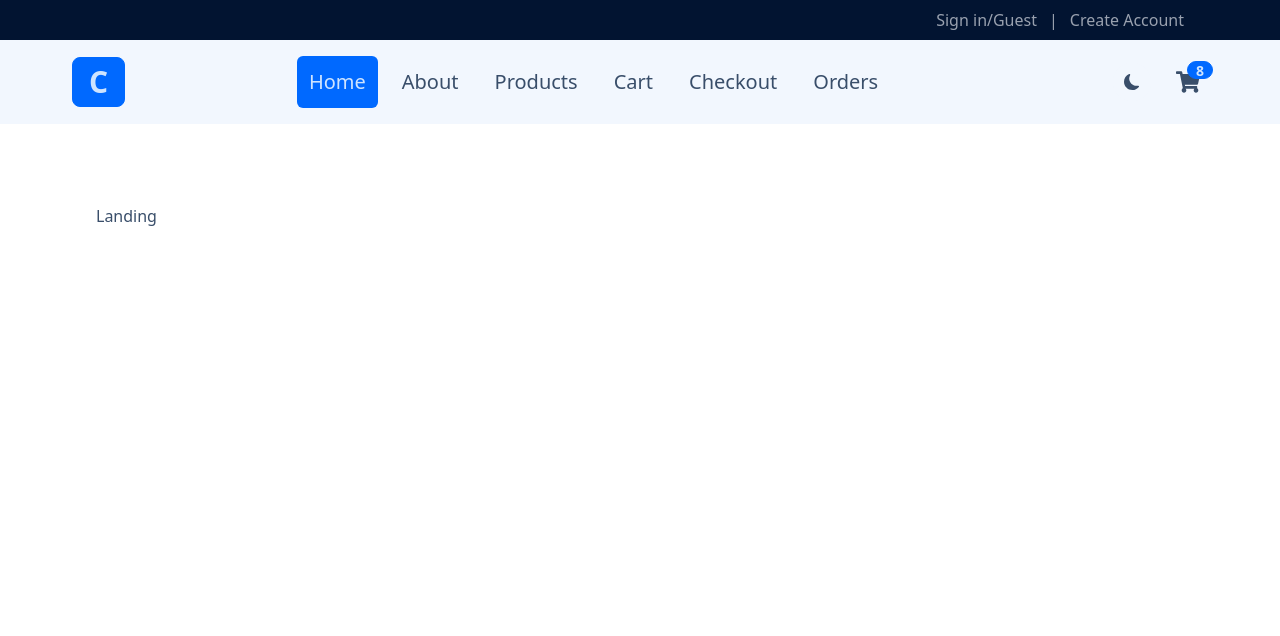
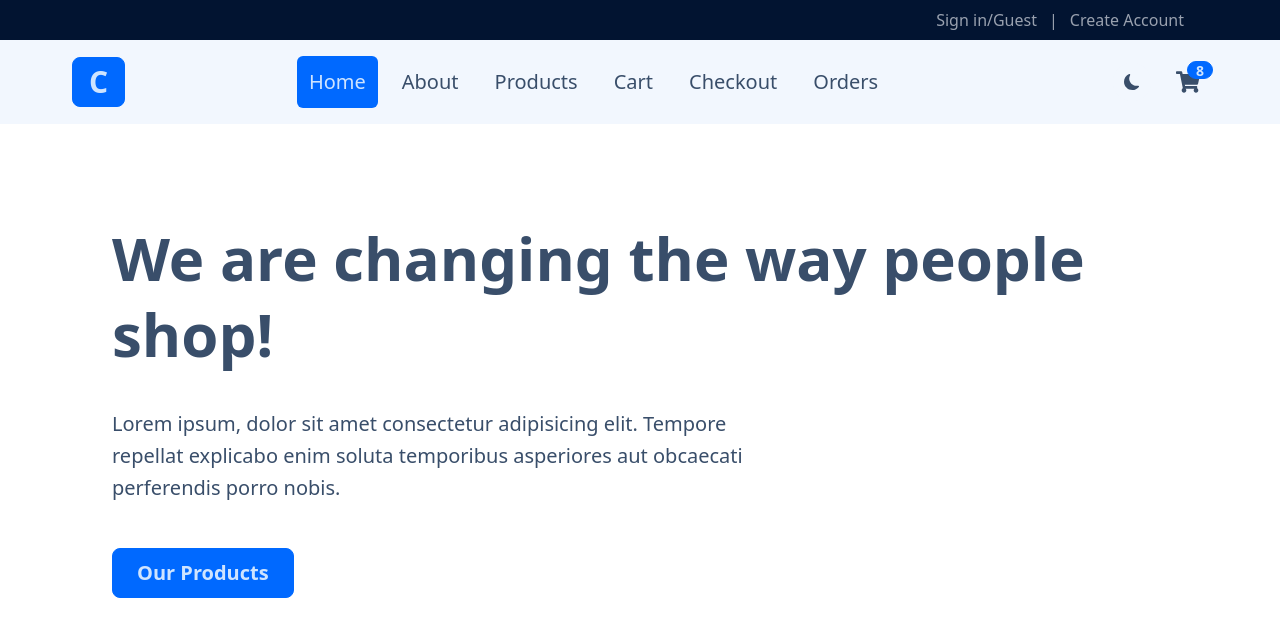
Before and after one commit to FatPat117/Comfy_Store, a React (Vite) app: page / in a window 1280 px wide. Shown: the top 636 px of the page. Built offline with nearby package versions, Linux system fonts and the light colour scheme.

Commit message:
Hero Component

```diff
--- /dev/null
+++ b/src/components/Hero.jsx
@@ -0,0 +1,46 @@
+import React from "react";
+import { Link } from "react-router-dom";
+import Hero1 from "../assets/hero1.webp";
+import Hero2 from "../assets/hero2.webp";
+import Hero3 from "../assets/hero3.webp";
+import Hero4 from "../assets/hero4.webp";
+
+const heroImages = [Hero1, Hero2, Hero3, Hero4];
+
+export default function Hero() {
+        return (
+                <section className="hero">
+                        <div className="hero-content flex-col-reverse lg:flex-row-reverse">
+                                <div className="hidden h-[29rem] lg:carousel carousel-center bg-neutral rounded-box  space-x-4 p-4 w-full">
+                                        {heroImages.map((heroImg) => {
+                                                return (
+                                                        <div className="carousel-item">
+                                                                <img
+                                                                        src={heroImg}
+                                                                        alt="hero"
+                                                                        className="rounded-box w-80 h-full object-cover"
+                                                                />
+                                                        </div>
+                                                );
+                                        })}
+                                </div>
+                                <div className="mr-10">
+                                        <h1 className="text-5px sm:text-6xl font-bold leading-19">
+                                                We are changing the way people shop!
+                                        </h1>
+                                        <p className="py-6 text-xl max-w-2xl leading-8 mt-3">
+                                                Lorem ipsum, dolor sit amet consectetur adipisicing elit. Tempore
+                                                repellat explicabo enim soluta temporibus asperiores aut obcaecati
+                                                perferendis porro nobis.
+                                        </p>
+                                        <Link
+                                                to="/products"
+                                                className="btn btn-primary p-6 text-xl text-primary-content mb-4 mt-5"
+                                        >
+                                                Our Products
+                                        </Link>
+                                </div>
+                        </div>
+                </section>
+        );
+}
--- a/src/components/index.js
+++ b/src/components/index.js
@@ -1,5 +1,6 @@
 export { default as FormInput } from "./FormInput";
 export { default as Header } from "./Header";
+export { default as Hero } from "./Hero";
 export { default as Navbar } from "./Navbar";
 export { default as NavLinks } from "./NavLinks";
 export { default as SubmitBtn } from "./SubmitBtn";
--- a/src/pages/Landing.jsx
+++ b/src/pages/Landing.jsx
@@ -1,5 +1,10 @@
 import React from "react";
+import { Hero } from "../components";
 
 export default function Landing() {
-        return <h1>Landing </h1>;
+        return (
+                <section>
+                        <Hero />
+                </section>
+        );
 }
```
